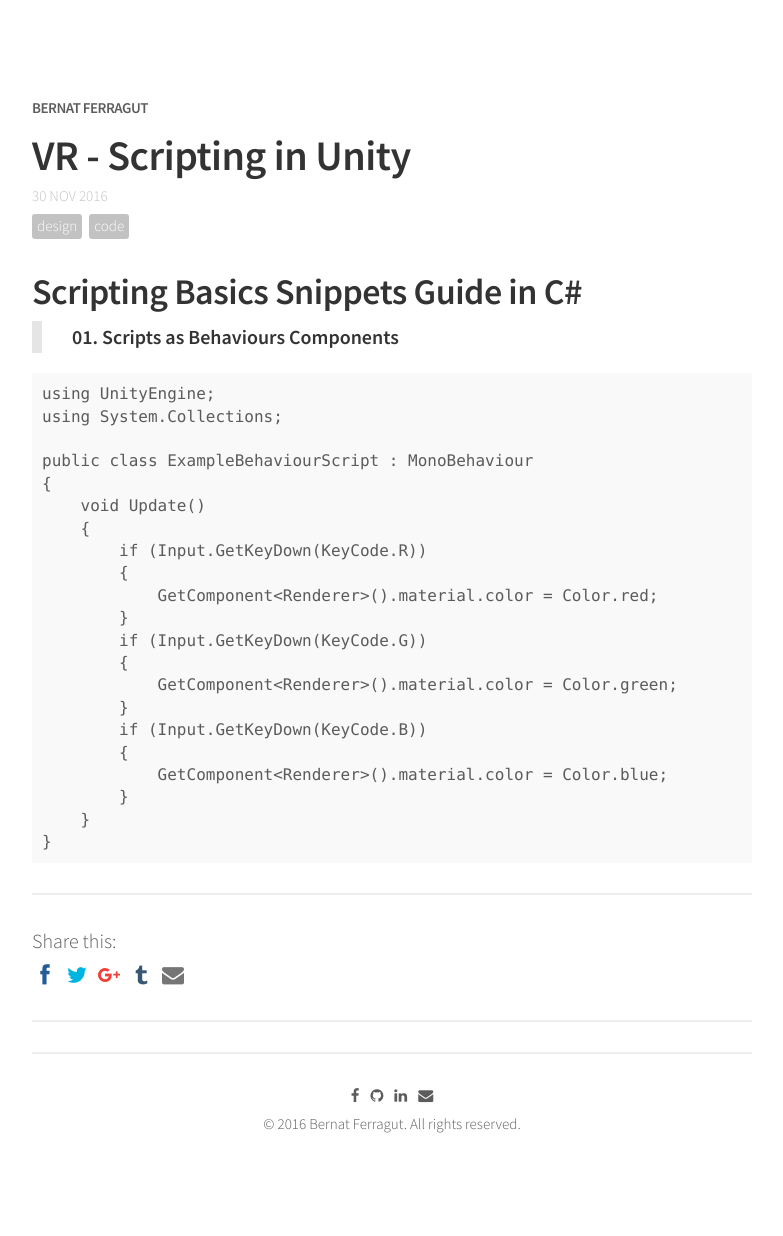
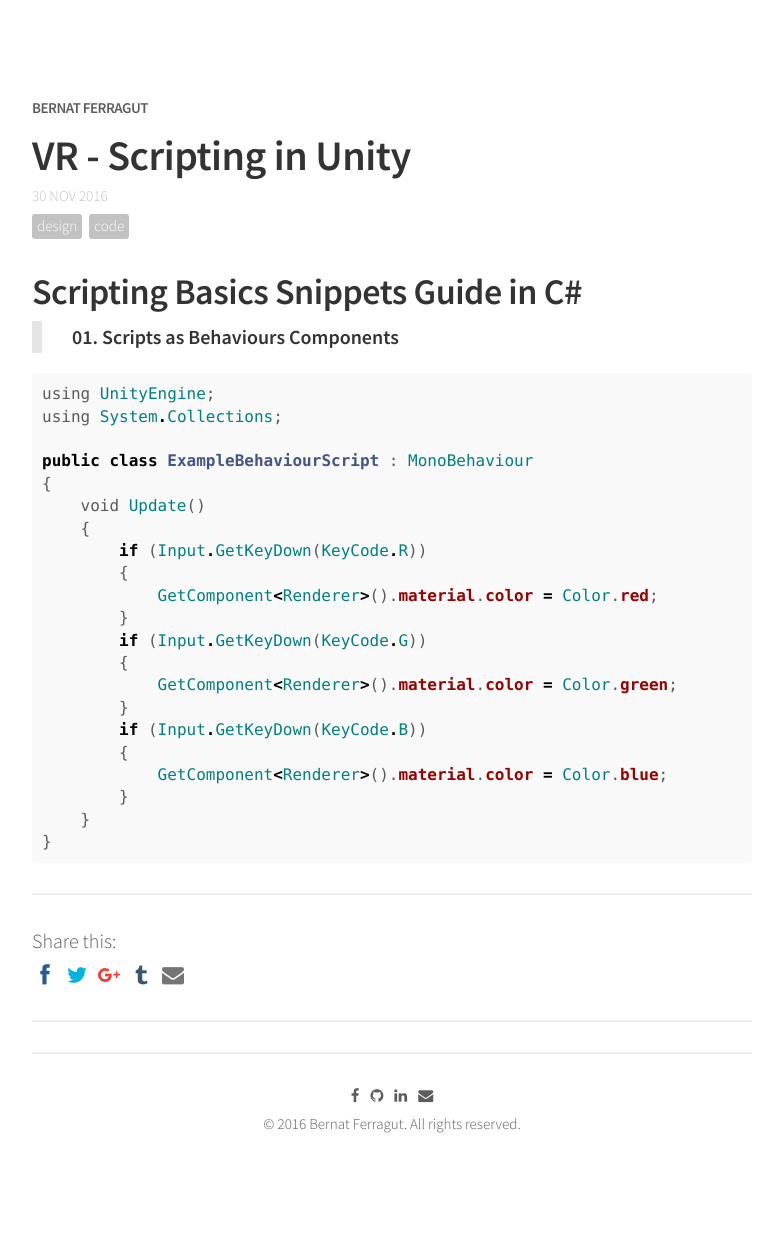
Before and after one commit to bernatferragut/FutureWeb-blog, a Jekyll site: the page built from _posts/30-11-16-VR-Scripting in Unity.md, in a window 1280 px wide. Shown: the whole page, without its empty margins (248-1031 px from the left). Built offline with Jekyll 4.4.1, drawn with Linux system fonts in a browser that asks for light colours; nearby versions of some CDN libraries; comment, search, counter and statistics services are not loaded.

Commit message:
Update 30-11-16-VR-Scripting in Unity.md
code snippets v04

````diff
--- a/_posts/30-11-16-VR-Scripting in Unity.md
+++ b/_posts/30-11-16-VR-Scripting in Unity.md
@@ -12,7 +12,7 @@
 
 > **01. Scripts as Behaviours Components**
 
-```C#
+```ruby
 using UnityEngine;
 using System.Collections;
 
````
